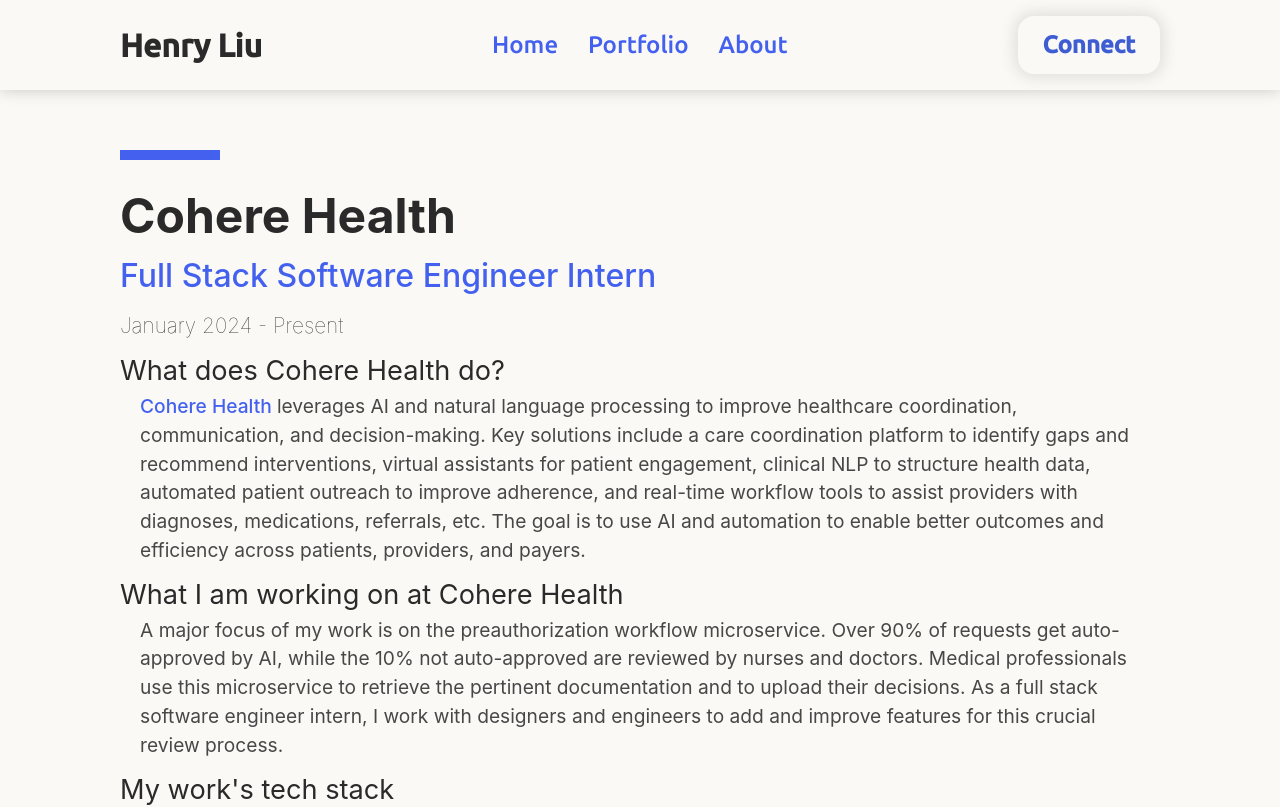
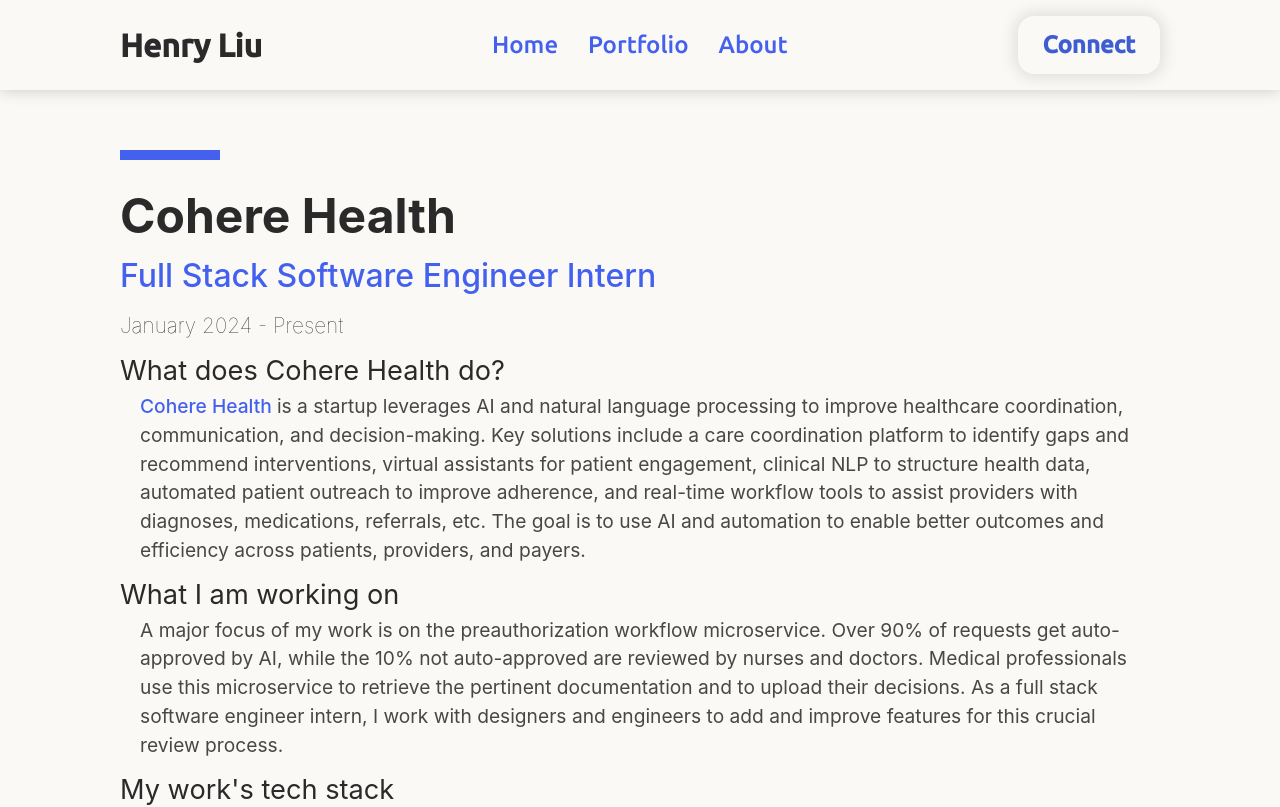
Before and after one commit to henrybliu/Personal-Website, a React (Create React App) app: page /cohere in a window 1280 px wide. Shown: the top 807 px of the page. Built offline with nearby package versions, Linux system fonts and the light colour scheme.

Commit message:
update experience pages

```diff
--- a/src/experiencePages/cohere.js
+++ b/src/experiencePages/cohere.js
@@ -19,18 +19,18 @@
           >
             Cohere Health&nbsp;
           </a>
-          leverages AI and natural language processing to improve healthcare
-          coordination, communication, and decision-making. Key solutions
-          include a care coordination platform to identify gaps and recommend
-          interventions, virtual assistants for patient engagement, clinical NLP
-          to structure health data, automated patient outreach to improve
-          adherence, and real-time workflow tools to assist providers with
-          diagnoses, medications, referrals, etc. The goal is to use AI and
+          is a startup leverages AI and natural language processing to improve
+          healthcare coordination, communication, and decision-making. Key
+          solutions include a care coordination platform to identify gaps and
+          recommend interventions, virtual assistants for patient engagement,
+          clinical NLP to structure health data, automated patient outreach to
+          improve adherence, and real-time workflow tools to assist providers
+          with diagnoses, medications, referrals, etc. The goal is to use AI and
           automation to enable better outcomes and efficiency across patients,
           providers, and payers.
         </p>
 
-        <h3>What I am working on at Cohere Health</h3>
+        <h3>What I am working on</h3>
         <p>
           A major focus of my work is on the preauthorization workflow
           microservice. Over 90% of requests get auto-approved by AI, while the
@@ -50,10 +50,10 @@
         <li>ElasticSearch</li>
         <li> MongoDB</li>
         <p>DevOps</p>
+        <li>Elastic (ELK Stack)</li>
         <li>Salesforce</li>
         <li>AWS</li>
         <li>Docker</li>
-        <li>Kibana</li>
         <li>Kafka</li>
         <p>Testing</p>
         <li>Cypress</li>
--- a/src/experiencePages/paloVerde.js
+++ b/src/experiencePages/paloVerde.js
@@ -27,7 +27,7 @@
           power plant in the U.S. and the second-largest globally.
         </p>
 
-        <h3>What I worked on at the Palo Verde Generating Station</h3>
+        <h3>What I worked on</h3>
         <p>
           As a member of the Electronic Rework Team, I played a key role in the
           development of a web application aimed at consolidating tens of
--- a/src/experiencePages/viasat2022.js
+++ b/src/experiencePages/viasat2022.js
@@ -31,7 +31,7 @@
           the development and deployment of advanced satellite technologies.
         </p>
 
-        <h3>What I worked on at Viasat</h3>
+        <h3>What I worked on</h3>
         <p>
           I automated the testing of Viasat's proprietary Link 16 radios
           (acquired by L3Harris in 2023). The certification of Link 16 radios
--- a/src/experiencePages/viasat2023.js
+++ b/src/experiencePages/viasat2023.js
@@ -31,7 +31,7 @@
           the development and deployment of advanced satellite technologies.
         </p>
 
-        <h3>What I worked on at Viasat</h3>
+        <h3>What I worked on</h3>
         <p>
           During my internship, as a part of the Advanced Networks and
           Cybersecurity Solutions team, I took a lead role in developing a
```
